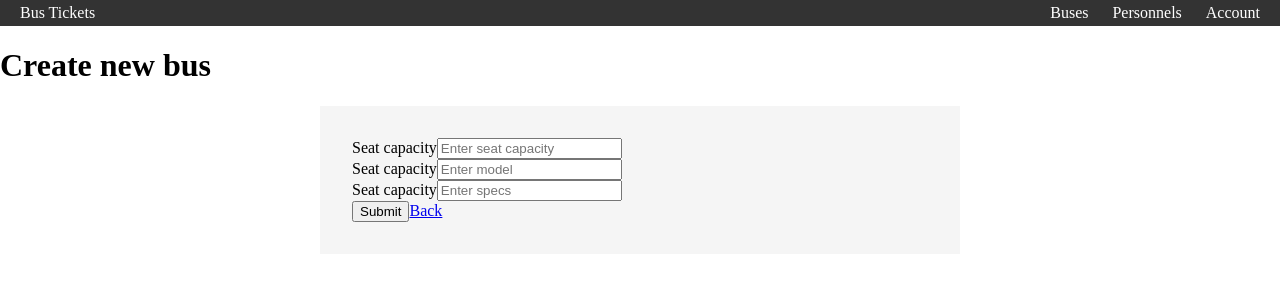
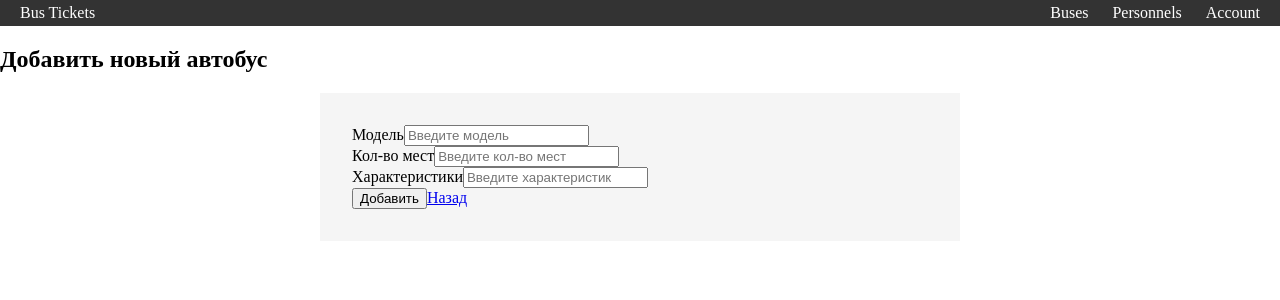
Before and after one commit to SnezhG/AutoProject, a React app in the folder autoclient/: page /CreateBus in a window 1280 px wide. Shown: the top 300 px of the page. Built offline with nearby package versions, Linux system fonts and the light colour scheme; the HTML template or start-up script is replaced by a standard one.

Commit message:
#Bus css

```diff
--- a/autoclient/src/pages/Buses/CreateBus.jsx
+++ b/autoclient/src/pages/Buses/CreateBus.jsx
@@ -1,6 +1,7 @@
 import {Link, useNavigate} from "react-router-dom";
 import {useState} from "react";
 import axios from "axios";
+import {Container} from "react-bootstrap";
 
 function CreateBus(){
     const [values, setValues] = useState({
@@ -21,30 +22,46 @@ function CreateBus(){
     }
 
     return (
-        <div>
-            <h1>Create new bus</h1>
+        <Container className="mt-5">
+            <h2 className="text-center">Добавить новый автобус</h2>
             <form onSubmit={handleSubmit} className="formCreate">
-                <div>
-                    <label htmlFor="seatCapacity">Seat capacity</label>
-                    <input type="text" name='seatCapacity'
-                           placeholder="Enter seat capacity"
-                           onChange={e =>
-                               setValues({...values, seatCapacity: e.target.value})}/>
+                <div className="mb-3">
+                    <label htmlFor="model" className="form-label">Модель</label>
+                    <input
+                        type="text"
+                        name='model'
+                        className="form-control"
+                        placeholder="Введите модель"
+                        onChange={(e) =>
+                            setValues({ ...values, model: e.target.value })}
+                    />
                 </div>
-                <div>
-                    <label htmlFor="model">Seat capacity</label>
-                    <input type="text" name='model' placeholder="Enter model"
-                           onChange={e => setValues({...values, model: e.target.value})}/>
+                <div className="mb-3">
+                    <label htmlFor="seatCapacity" className="form-label">Кол-во мест</label>
+                    <input
+                        type="text"
+                        name='seatCapacity'
+                        className="form-control"
+                        placeholder="Введите кол-во мест"
+                        onChange={(e) =>
+                            setValues({ ...values, seatCapacity: e.target.value })}
+                    />
                 </div>
-                <div>
-                    <label htmlFor="specs">Seat capacity</label>
-                    <input type="text" name='specs' placeholder="Enter specs"
-                           onChange={e => setValues({...values, specs: e.target.value})}/>
+                <div className="mb-3">
+                    <label htmlFor="specs" className="form-label">Характеристики</label>
+                    <input
+                        type="text"
+                        name='specs'
+                        className="form-control"
+                        placeholder="Введите характеристик"
+                        onChange={(e) =>
+                            setValues({ ...values, specs: e.target.value })}
+                    />
                 </div>
-                <button>Submit</button>
-                <Link to="/Buses">Back</Link>
+                <button type="submit" className="btn btn-primary">Добавить</button>
+                <Link to="/Buses" className="btn btn-secondary ms-2">Назад</Link>
             </form>
-        </div>
+        </Container>
     )
 }
 
--- a/autoclient/src/pages/Buses/EditBus.jsx
+++ b/autoclient/src/pages/Buses/EditBus.jsx
@@ -1,9 +1,9 @@
 import {Link, useNavigate, useParams} from "react-router-dom";
 import {useEffect, useState} from "react";
 import axios from "axios";
+import {Container} from "react-bootstrap";
 
 function EditBus(){
-/*    const [data, setData] = useState([])*/
     const {id} = useParams();
 
     const [values, setValues] = useState({
@@ -30,28 +30,49 @@ function EditBus(){
     }
 
     return (
-        <div>
-            <h1>Edit bus</h1>
-            <form onSubmit={handleUpdate}>
-                <div>
-                    <label htmlFor="seatCapacity">Seat capacity</label>
-                    <input type="text" name='seatCapacity' placeholder="Enter seat capacity"
-                           value={values.seatCapacity} onChange={e => setValues({...values, seatCapacity: e.target.value})}/>
+        <Container className="mt-5" style={{ width: '33%' }}>
+            <h1 className="text-center">Edit bus</h1>
+            <form onSubmit={handleUpdate} className="form-create">
+                <div className="mb-3">
+                    <label htmlFor="model" className="form-label">Модель</label>
+                    <input
+                        type="text"
+                        name='model'
+                        className="form-control"
+                        placeholder="Введите модель"
+                        value={values.model}
+                        onChange={(e) =>
+                            setValues({ ...values, model: e.target.value })}
+                    />
                 </div>
-                <div>
-                    <label htmlFor="model">Seat capacity</label>
-                    <input type="text" name='model' placeholder="Enter model"
-                           value={values.model} onChange={e => setValues({...values, model: e.target.value})}/>
+                <div className="mb-3">
+                    <label htmlFor="seatCapacity" className="form-label">Кол-во мест</label>
+                    <input
+                        type="text"
+                        name='seatCapacity'
+                        className="form-control"
+                        placeholder="Введите кол-во мест"
+                        value={values.seatCapacity}
+                        onChange={(e) =>
+                            setValues({ ...values, seatCapacity: e.target.value })}
+                    />
                 </div>
-                <div>
-                    <label htmlFor="specs">Seat capacity</label>
-                    <input type="text" name='specs' placeholder="Enter specs"
-                           value={values.specs} onChange={e => setValues({...values, specs: e.target.value})}/>
+                <div className="mb-3">
+                    <label htmlFor="specs" className="form-label">Характеристики</label>
+                    <input
+                        type="text"
+                        name='specs'
+                        className="form-control"
+                        placeholder="Введите характеристик"
+                        value={values.specs}
+                        onChange={(e) =>
+                            setValues({ ...values, specs: e.target.value })}
+                    />
                 </div>
-                <button>Edit</button>
-                <Link to="/Buses">Back</Link>
+                <button type="submit" className="btn btn-primary">Изменить</button>
+                <Link to="/Buses" className="btn btn-secondary ms-2">Назад</Link>
             </form>
-        </div>
+        </Container>
     )
 }
 
```
Also changed, not shown: autoclient/src/pages/Buses/Buses.jsx (added, +60 -0 lines).
